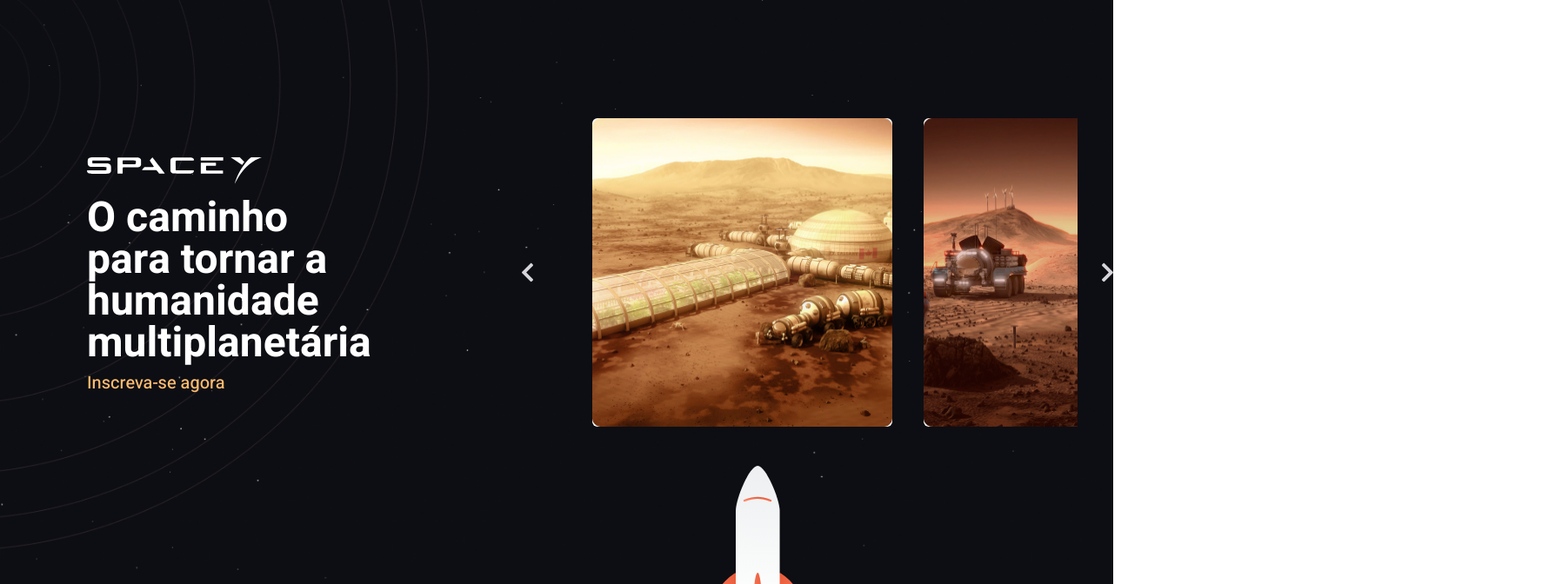
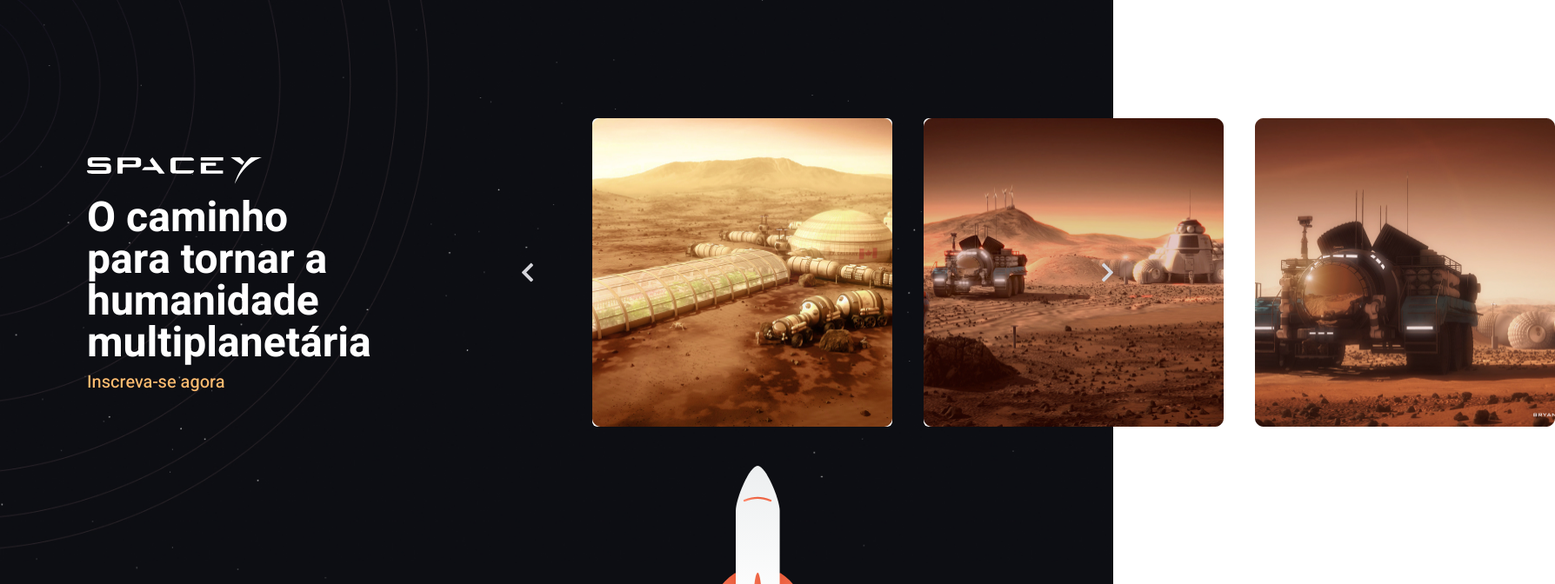
Before and after one commit to renatorodriguess/SpaceY, a Next.js app: page / in a window 1280 px wide. Shown: the part 1300-1972 px from the top of the page at 87% size, 1788 px wide, since content can reach past the window. Built offline with nearby package versions, Linux system fonts and the light colour scheme.

Commit message:
test-erro-2

```diff
--- a/src/app/components/Slide/ImagesSlide.tsx
+++ b/src/app/components/Slide/ImagesSlide.tsx
@@ -12,26 +12,33 @@ import { motion } from "framer-motion";
 const ImagesSlide = () => {
     return (
         <div className='hidden sm:flex items-center justify-center mt-[150px] ml-[100px] mb-[157px] mr-[300px]"'>
-            <div className='max-w-[300px] mr-[200px]'>
+            <motion.div
+                whileInView="visible" initial="initial" viewport={{ once: true }} variants={{ initial: { opacity: 0, x: 60 }, visible: { opacity: 1, x: 0, transition: { duration: 1, delay: .1 }, }, }}
+                className='max-w-[300px] mr-[200px]'>
                 <Image className='pb-3' src={logoImg} alt='Logo Space Y' />
                 <p className='text-white text-5xl font-bold'>O caminho para tornar a humanidade multiplanetária</p>
-                <h2 className='text-mars-light hover:text-mars font-medium cursor-pointer text-xl pt-2'>Inscreva-se agora</h2>
-            </div>
+                <motion.h2
+                    whileInView="visible"
+                    initial="initial"
+                    viewport={{ once: true }}
+                    variants={{
+                        initial: { opacity: 0, y: 100 },
+                        visible: {
+                            opacity: 1,
+                            y: -1,
+                            transition: { duration: 1, delay: .1 },
+                        },
+                    }}
+                    className='text-mars-light hover:text-mars font-medium cursor-pointer text-xl pt-2'>Inscreva-se agora</motion.h2>
+            </motion.div>
 
             <Image className='mr-7 cursor-pointer' src={arrowImg} alt='Arrow Left Logo' />
             <div className='flex max-w-[1000px]'>
-                <Marquee
-                    direction="right"
-                    speed={50}
-                    pauseOnClick={true}
-
-                >
-                    <div className='flex pl-10 gap-9'>
-                        <Image className='rounded-md h-[355px]' src={img1} alt='Gallery 1' />
-                        <Image className='rounded-md h-[355px]' src={img2} alt='Gallery 2' />
-                        <Image className='rounded-md h-[355px]' src={img3} alt='Gallery 3' />
-                    </div>
-                </Marquee>
+                <div className='flex pl-10 gap-9'>
+                    <Image className='rounded-md h-[355px]' src={img1} alt='Gallery 1' />
+                    <Image className='rounded-md h-[355px]' src={img2} alt='Gallery 2' />
+                    <Image className='rounded-md h-[355px]' src={img3} alt='Gallery 3' />
+                </div>
                 <Image className='ml-7 -rotate-180 cursor-pointer' src={arrowImg} alt='Arrow Right Logo' />
             </div>
         </div >
```
